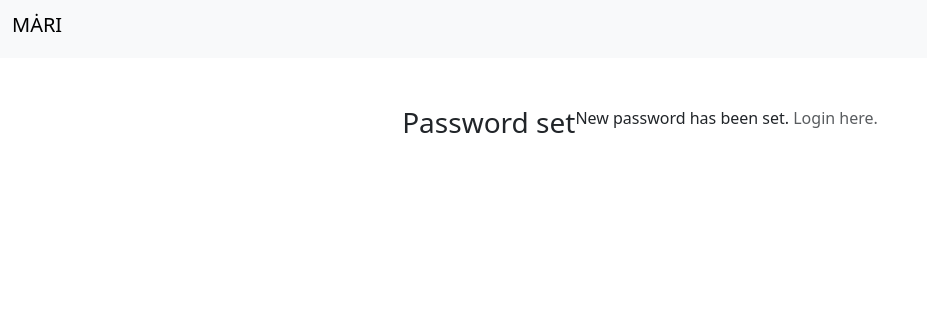
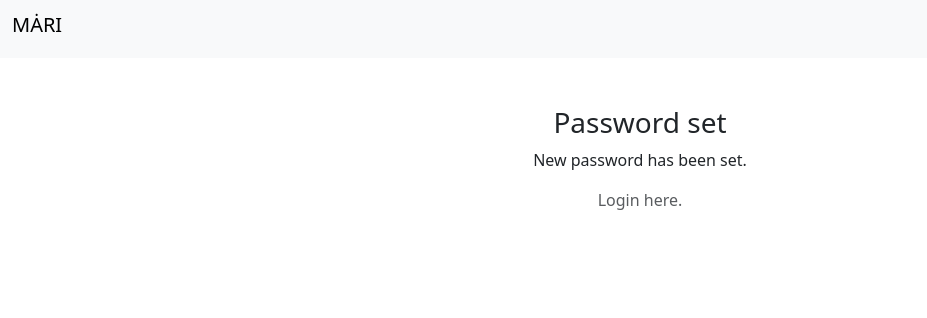
Before and after one commit to nataliepcodes/content-sharing-app, a Django app: template mari/users/templates/registration/password_reset_complete.html in a window 1280 px wide. Shown: the top 318 px of the page, without its empty margins (0-927 px from the left). Run offline with Django 3.2, Linux system fonts and the light colour scheme; the template is opened without the code that fills it, so the values that code supplies are empty.

Commit message:
Updated styling to fix misalignment

```diff
--- a/mari/users/templates/registration/password_reset_complete.html
+++ b/mari/users/templates/registration/password_reset_complete.html
@@ -4,17 +4,10 @@
 
 {% block content %}
     <div>
-        <div class="d-flex justify-content-center mt-5">
-
-            <div class="d-flex justify-content-center">
+        <div class="d-flex flex-column align-items-center mt-5">
                 <h1 class="h3">Password set</h1>
-            </div>
-
-            <div class="d-flex justify-content-center">
-                <p>New password has been set. <a href="{% url 'users:password_reset' %}" class="text-decoration-none text-muted">Login here.</a></p>
-            </div>
-
-
+                <p>New password has been set.</p>
+                <p><a href="{% url 'users:password_reset' %}" class="text-decoration-none text-muted">Login here.</a></p>
         </div>
     </div>
 {% endblock %}
```
